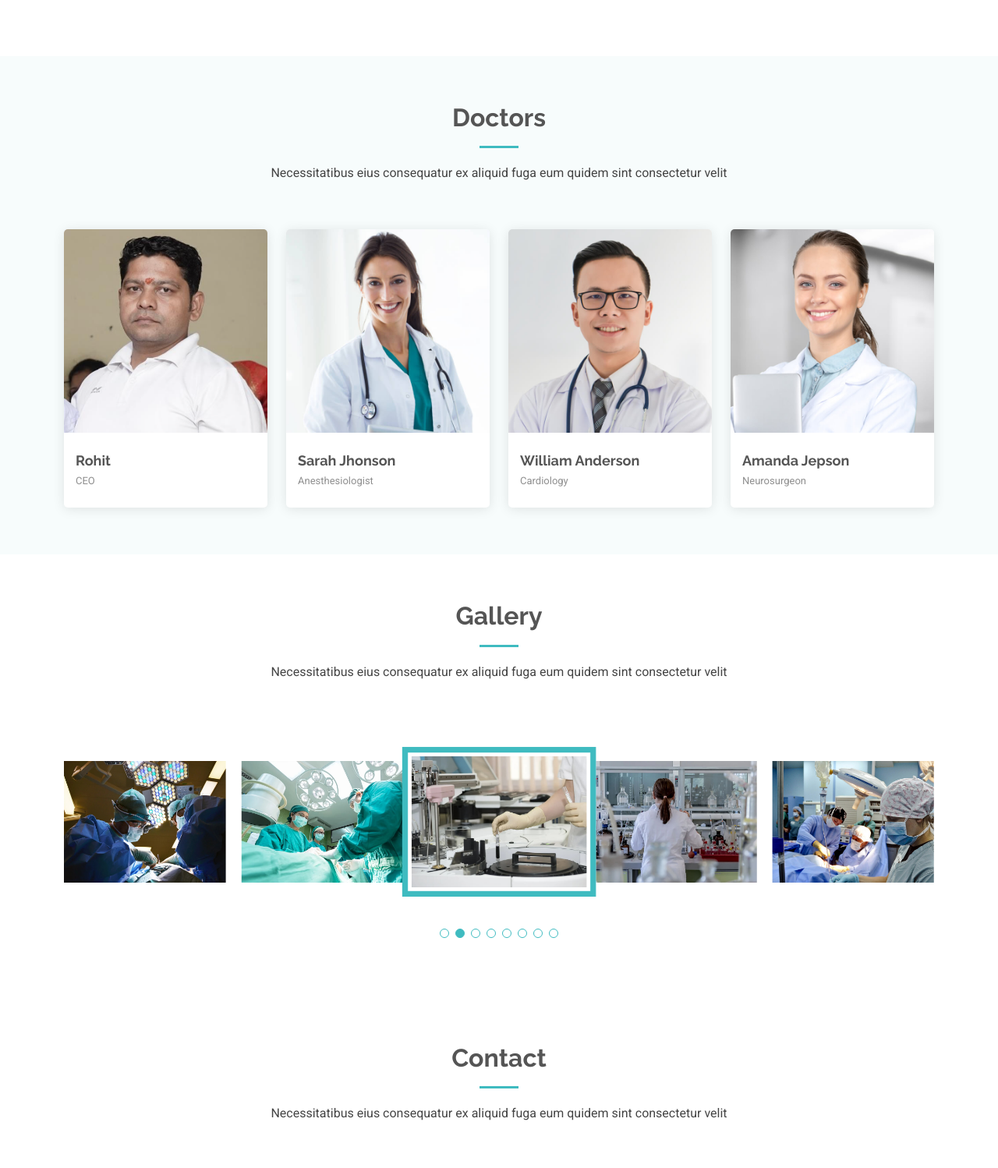
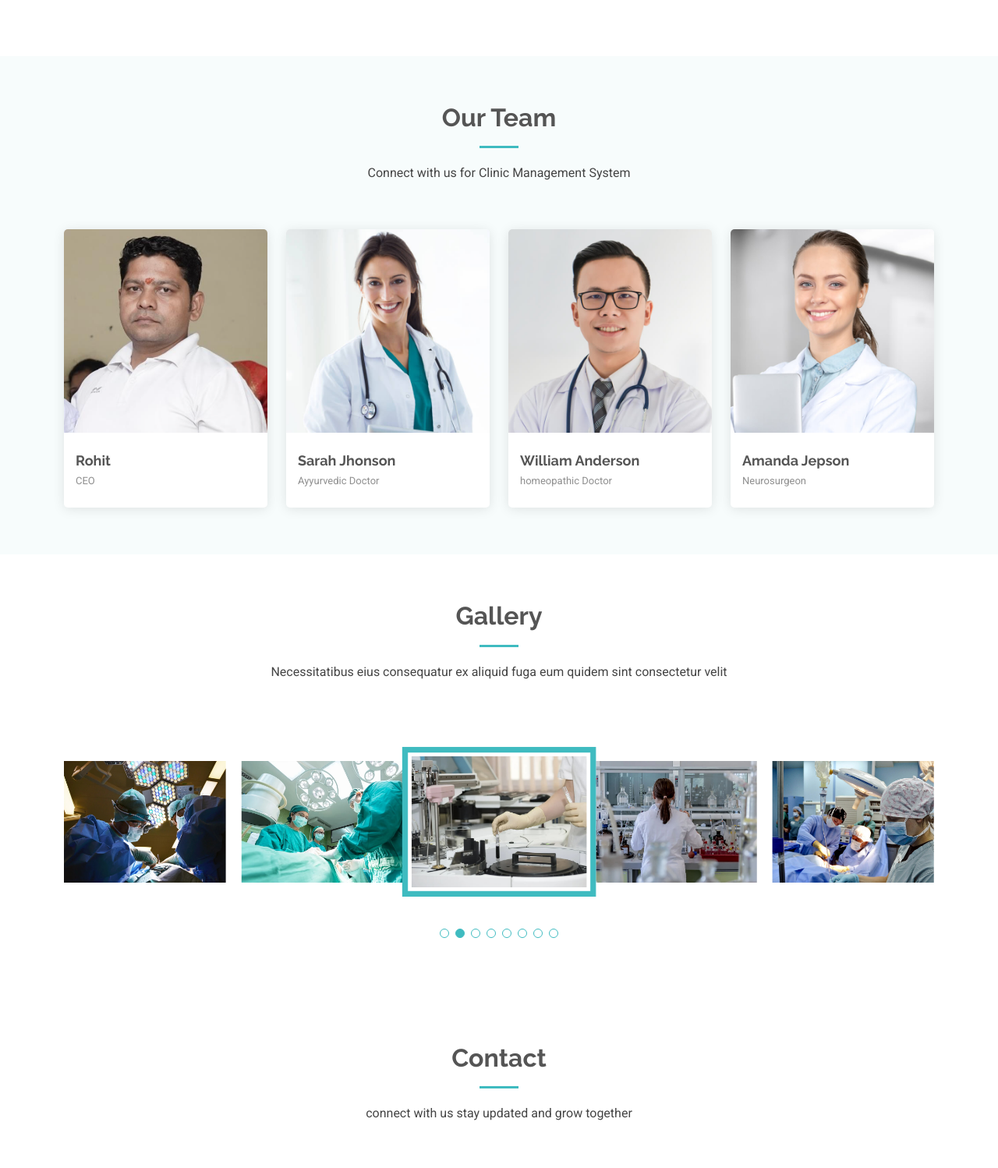
Before and after one commit to mahima263/Clinic_Management_System, a plain HTML site: page index.html in a window 1280 px wide. Shown: the part 5021-6519 px from the top of the page at 78% size. Drawn offline with Linux system fonts and the light colour scheme; grey boxes are pictures that could not be loaded.

Commit message:
new commit

```diff
--- a/index.html
+++ b/index.html
@@ -61,7 +61,7 @@
 
               </ul>
             </li>
-            <li><a href="#departments">Clients</a></li>
+            <li><a href="#tabs">Clients</a></li>
             <li><a href="#doctors">Team</a></li>
 
             <li><a href="#contact">Contact</a></li>
@@ -661,8 +661,8 @@
 
       <!-- Section Title -->
       <div class="container section-title" data-aos="fade-up">
-        <h2>Doctors</h2>
-        <p>Necessitatibus eius consequatur ex aliquid fuga eum quidem sint consectetur velit</p>
+        <h2>Our Team</h2>
+        <p>Connect with us for Clinic Management System</p>
       </div><!-- End Section Title -->
 
       <div class="container">
@@ -700,7 +700,7 @@
               </div>
               <div class="member-info">
                 <h4>Sarah Jhonson</h4>
-                <span>Anesthesiologist</span>
+                <span>Ayyurvedic Doctor</span>
               </div>
             </div>
           </div><!-- End Team Member -->
@@ -718,7 +718,7 @@
               </div>
               <div class="member-info">
                 <h4>William Anderson</h4>
-                <span>Cardiology</span>
+                <span>homeopathic Doctor</span>
               </div>
             </div>
           </div><!-- End Team Member -->
@@ -832,12 +832,12 @@
       <!-- Section Title -->
       <div class="container section-title" data-aos="fade-up">
         <h2>Contact</h2>
-        <p>Necessitatibus eius consequatur ex aliquid fuga eum quidem sint consectetur velit</p>
+        <p>connect with us stay updated and grow together</p>
       </div><!-- End Section Title -->
 
       <div class="mb-5" data-aos="fade-up" data-aos-delay="200">
         <iframe style="border:0; width: 100%; height: 370px;"
-          src="https://www.google.com/maps/embed?pb=!1m14!1m8!1m3!1d48389.78314118045!2d-74.006138!3d40.710059!3m2!1i1024!2i768!4f13.1!3m3!1m2!1s0x89c25a22a3bda30d%3A0xb89d1fe6bc499443!2sDowntown%20Conference%20Center!5e0!3m2!1sen!2sus!4v1676961268712!5m2!1sen!2sus"
+          src="https://www.google.com/maps/embed?pb=!1m17!1m12!1m3!1d9498.222645266022!2d80.2222010435753!3d26.507189598019323!2m3!1f0!2f0!3f0!3m2!1i1024!2i768!4f13.1!3m2!1m1!2zMjbCsDMwJzMyLjciTiA4MMKwMTMnMjQuNSJF!5e1!3m2!1sen!2sin!4v1739264364247!5m2!1sen!2sin"
           frameborder="0" allowfullscreen="" loading="lazy" referrerpolicy="no-referrer-when-downgrade"></iframe>
       </div><!-- End Google Maps -->
 
```
